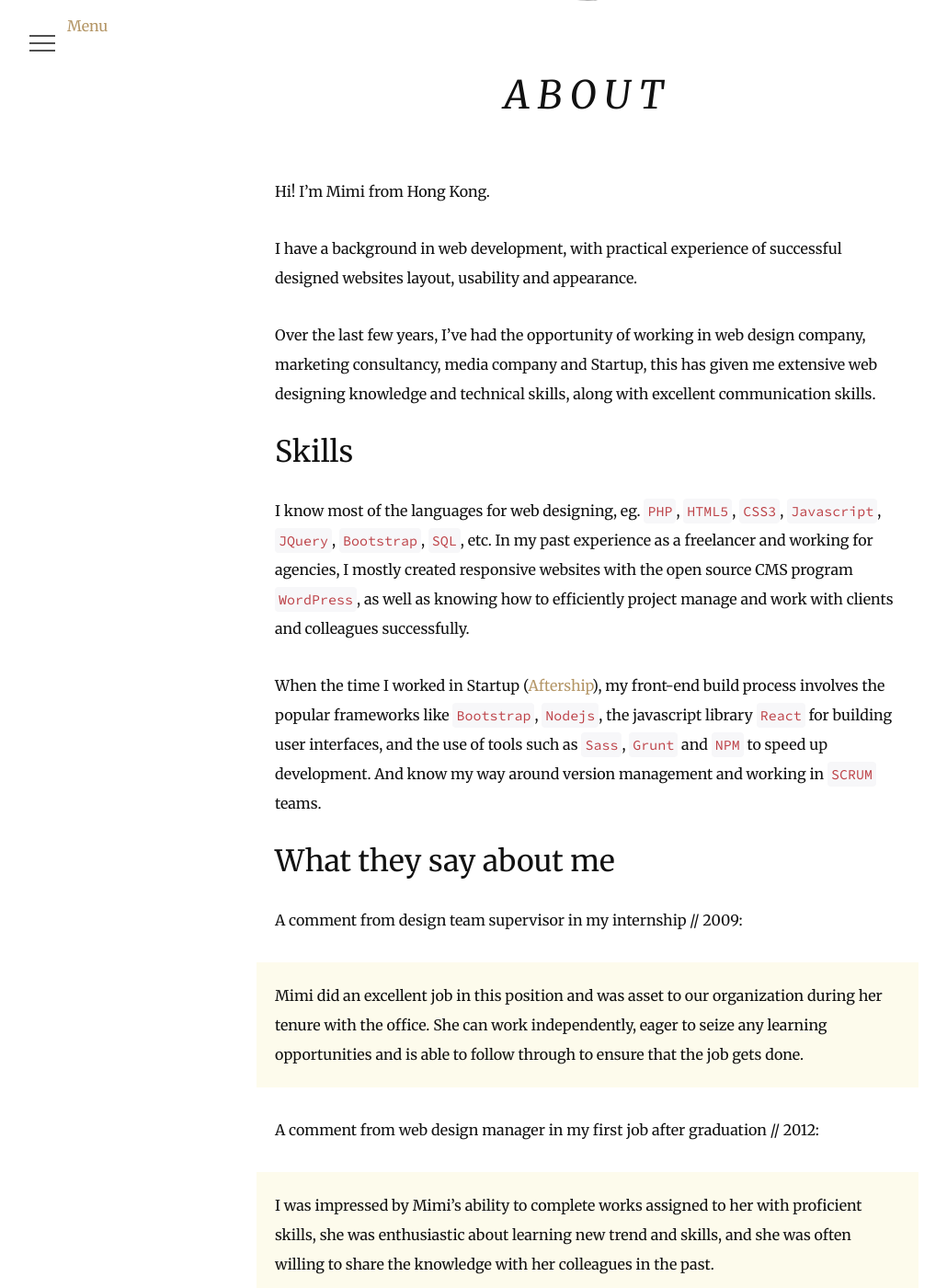
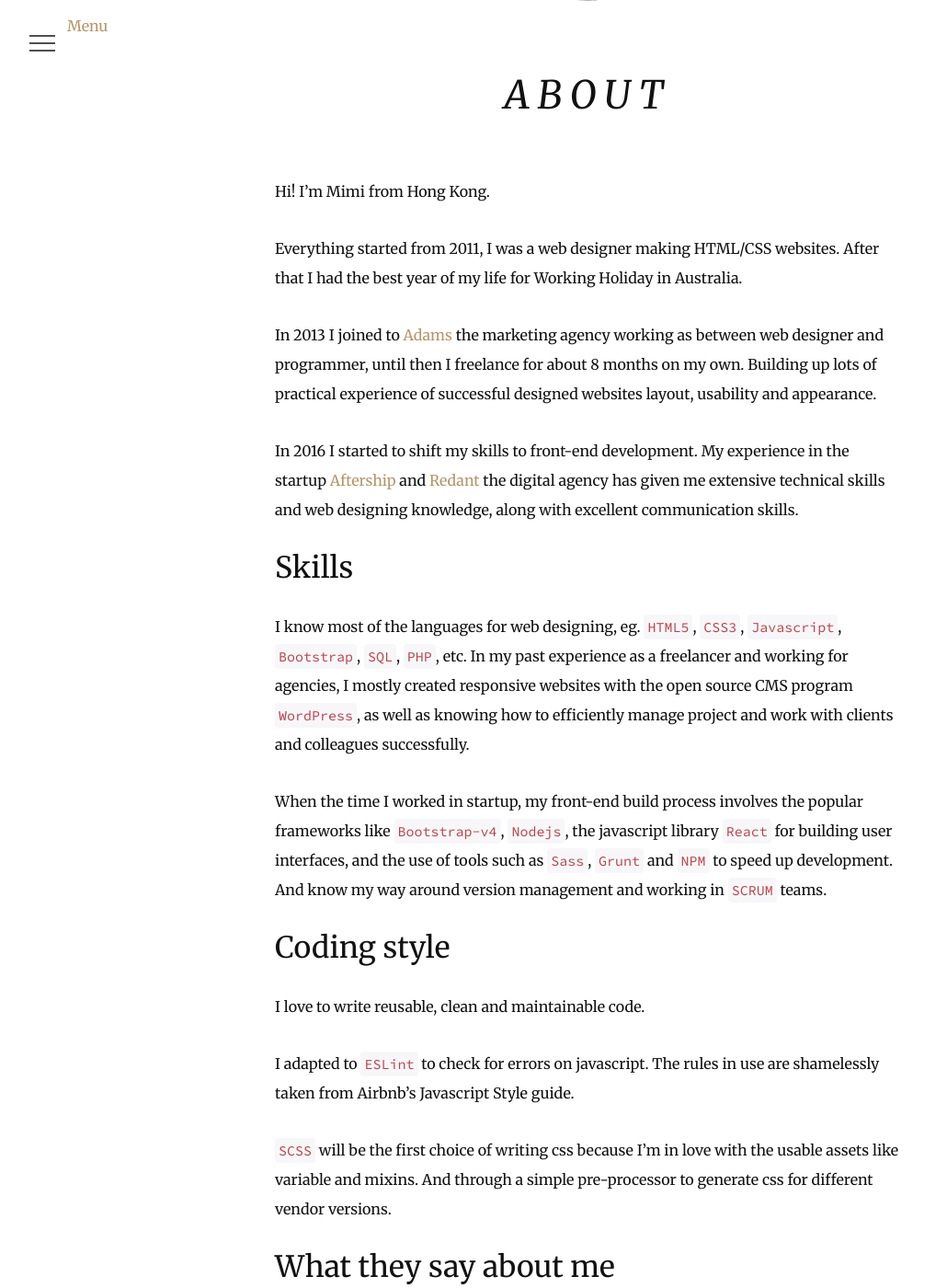
Before and after one commit to MimiLau/mimilau.github.io, a Jekyll site: the page built from about.md, in a window 1280 px wide and 1400 px high, scrolled down 525 px. Shown: the whole window at 92% size, without its empty margins (1-1031 px from the left). Built offline with Jekyll 4.4.1, drawn with Linux system fonts in a browser that asks for light colours; nearby versions of some CDN libraries.

Commit message:
about and index

```diff
--- a/about.md
+++ b/about.md
@@ -6,15 +6,25 @@ permalink: /about/
 
 Hi! I'm Mimi from Hong Kong.
 
-I have a background in web development, with practical experience of successful designed websites layout, usability and appearance.
+Everything started from 2011, I was a web designer making HTML/CSS websites. After that I had the best year of my life for Working Holiday in Australia.
 
-Over the last few years, I’ve had the opportunity of working in web design company, marketing consultancy,  media company and Startup, this has given me extensive web designing knowledge and technical skills, along with excellent communication skills.
+In 2013 I joined to [Adams](http://www.adamshk.com/) the marketing agency working as between web designer and programmer, until then I freelance for about 8 months on my own. Building up lots of practical experience of successful designed websites layout, usability and appearance.
+
+In 2016 I started to shift my skills to front-end development. My experience in the startup [Aftership](https://www.aftership.com) and [Redant](https://www.aftership.com) the digital agency has given me extensive technical skills and web designing knowledge, along with excellent communication skills.
 
 ## Skills
 
-I know most of the languages for web designing, eg. `PHP`, `HTML5`, `CSS3`, `Javascript`, `JQuery`, `Bootstrap`, `SQL`, etc. In my past experience as a freelancer and working for agencies, I mostly created responsive websites with the open source CMS program `WordPress`, as well as knowing how to efficiently project manage and work with clients and colleagues successfully.
+I know most of the languages for web designing, eg. `HTML5`, `CSS3`, `Javascript`, `Bootstrap`, `SQL`, `PHP`, etc. In my past experience as a freelancer and working for agencies, I mostly created responsive websites with the open source CMS program `WordPress`, as well as knowing how to efficiently manage project and work with clients and colleagues successfully.
 
-When the time I worked in Startup ([Aftership](https://www.aftership.com)), my front-end build process involves the popular frameworks like `Bootstrap`, `Nodejs`, the javascript library `React` for building user interfaces, and the use of tools such as `Sass`, `Grunt` and `NPM` to speed up development. And know my way around version management and working in `SCRUM` teams.
+When the time I worked in startup, my front-end build process involves the popular frameworks like `Bootstrap-v4`, `Nodejs`, the javascript library `React` for building user interfaces, and the use of tools such as `Sass`, `Grunt` and `NPM` to speed up development. And know my way around version management and working in `SCRUM` teams.
+
+## Coding style
+
+I love to write reusable, clean and maintainable code.
+
+I adapted to `ESLint` to check for errors on javascript. The rules in use are shamelessly taken from Airbnb's Javascript Style guide.
+
+`SCSS` will be the first choice of writing css because I'm in love with the usable assets like variable and mixins. And through a simple pre-processor to generate css for different vendor versions.
 
 ## What they say about me
 
--- a/index.html
+++ b/index.html
@@ -6,7 +6,8 @@ home: true
 <div class="home text-xs-center">
 	<div class="mb-3 pb-2">
 		<h1>{{ site.author.name }}</h1>
-			<p>Web Designer/ Front-end Developer from Hong Kong. I design and build clean, responsive websites by most latest technologies.</p>
+		<p>Front-end Developer from Hong Kong. <br />I build clean, responsive, interactive websites by most latest technologies. This also may include integrating a CMS.</p>
+		<p>✅ <code class="highlighter-rouge">Reactjs</code>, <code class="highlighter-rouge">Nodejs</code>, Javascript, Wordpress, Prestashop, E-commerce.</p>
 		<ul class="inline-list">
 			<li>
 				<a href="https://www.facebook.com/mimimimi.lau" target="_blank"><i class="fa fa-facebook-square fa-2x" aria-hidden="true"></i><span class="sr-only">Facebook</span></a>
```
Lines whose indentation alone changed are shown as unchanged.
